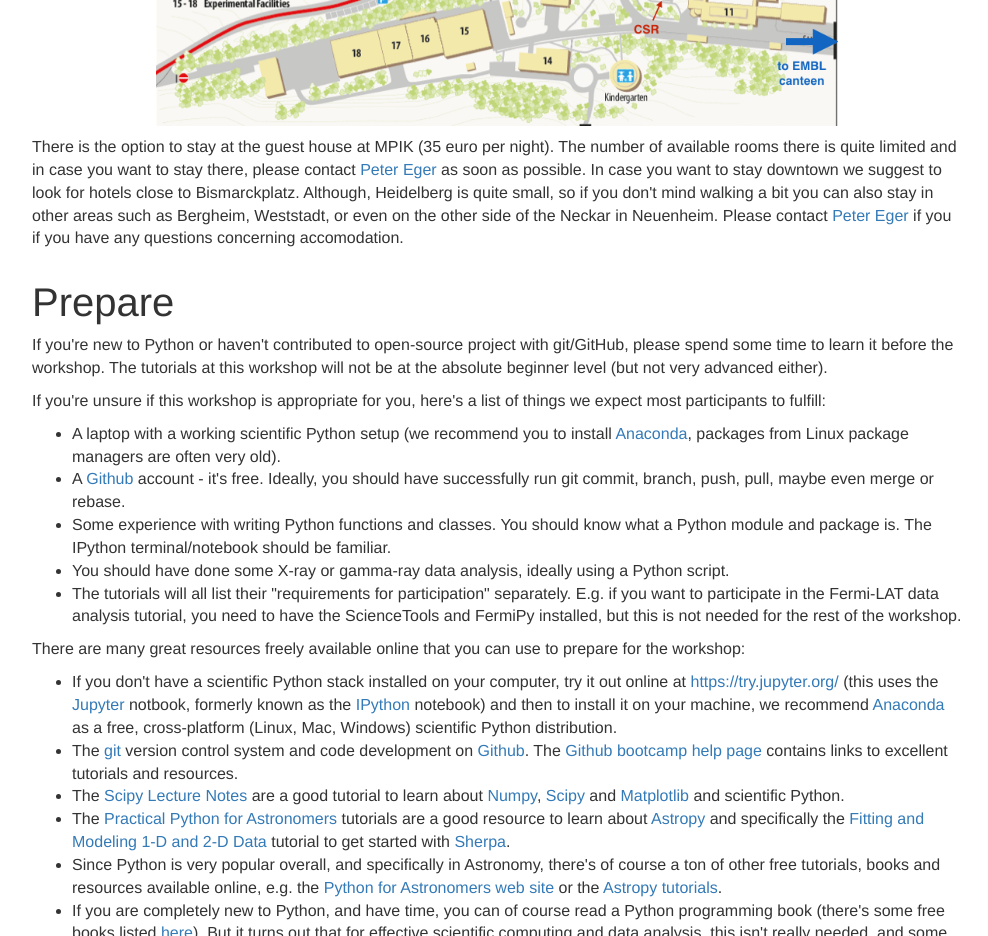
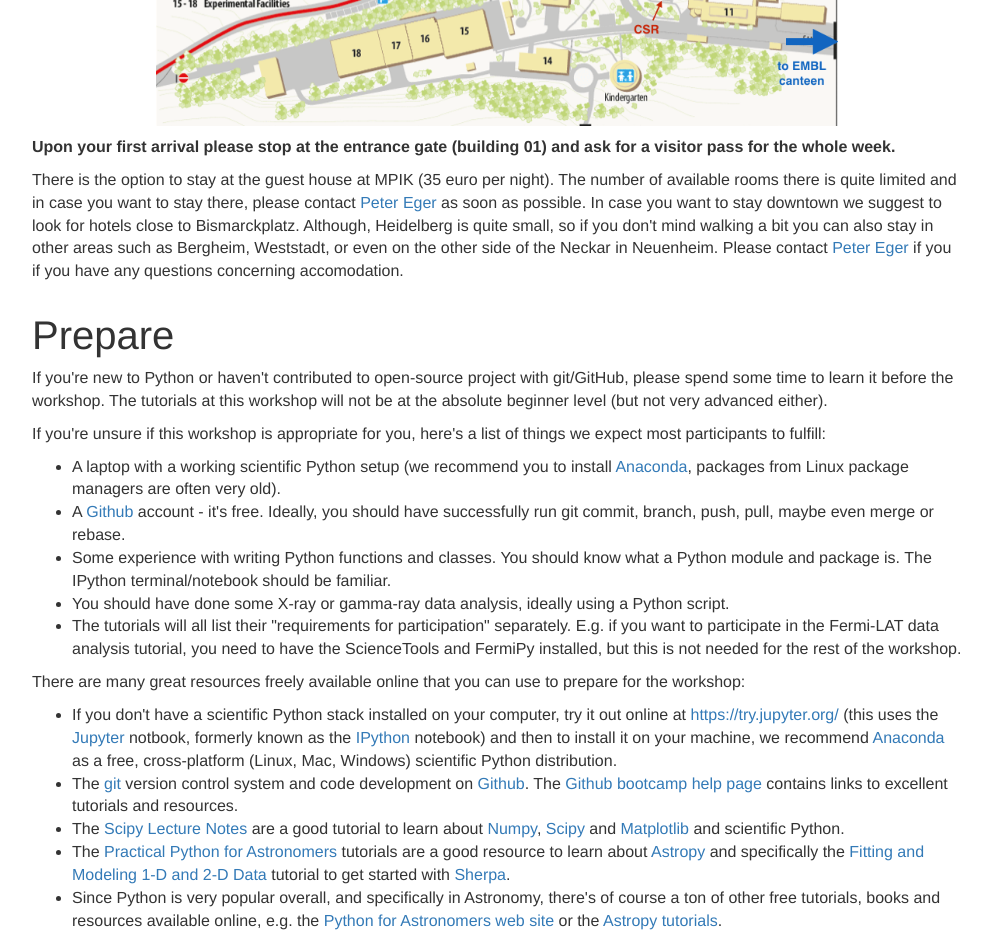
Before and after one commit to gammapy/PyGamma15, a plain HTML site: page index.html in a window 1280 px wide. Shown: the part 6100-7036 px from the top of the page, without its empty margins (143-1131 px from the left). Drawn offline with nearby package versions, Linux system fonts and the light colour scheme.

Commit message:
added info for getting a pass

```diff
--- a/index.html
+++ b/index.html
@@ -693,7 +693,14 @@
                   <td align='center'><img src="static/MPIK_map.png" alt='map' height="300px"></td>
               </tr>
            </table>
-           </p>
+	   </p>
+	   <p>
+	   <b>
+	   Upon your first arrival please stop at the
+            entrance gate (building 01) and ask for a visitor pass for
+	   the whole week.
+	   </b>
+	   </p>
             <p>
                 There is the option to stay at the guest house at MPIK (35 euro per night).
                 The number of available rooms there is quite limited and in case you want to stay there, please
```
